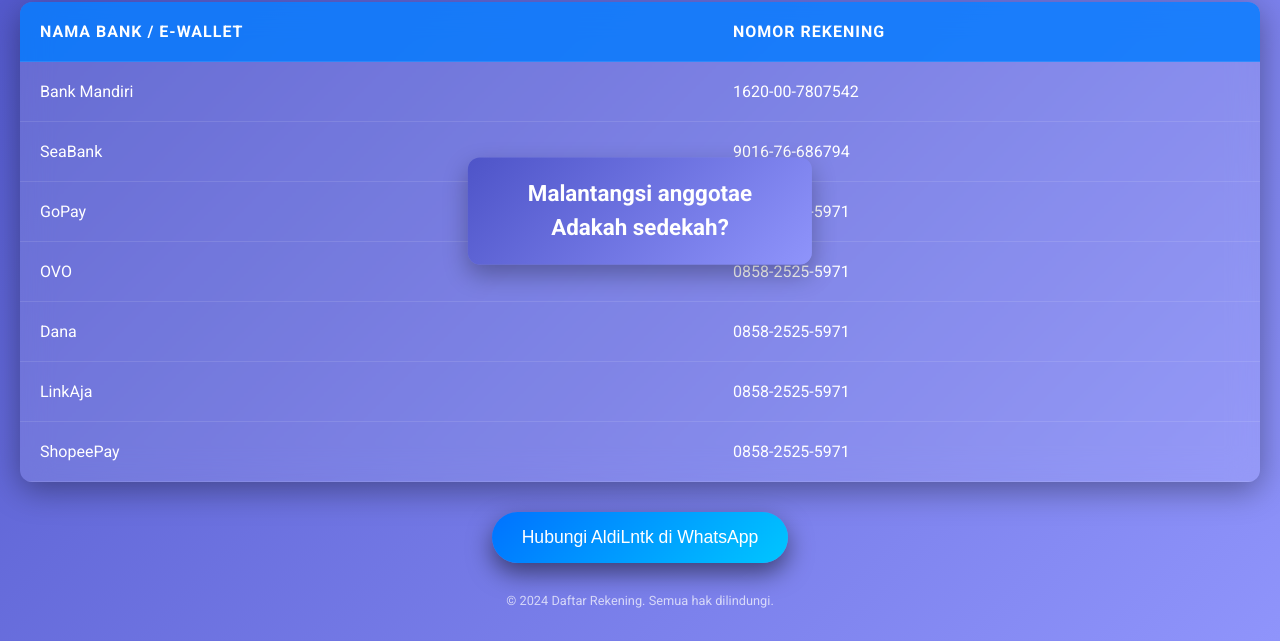
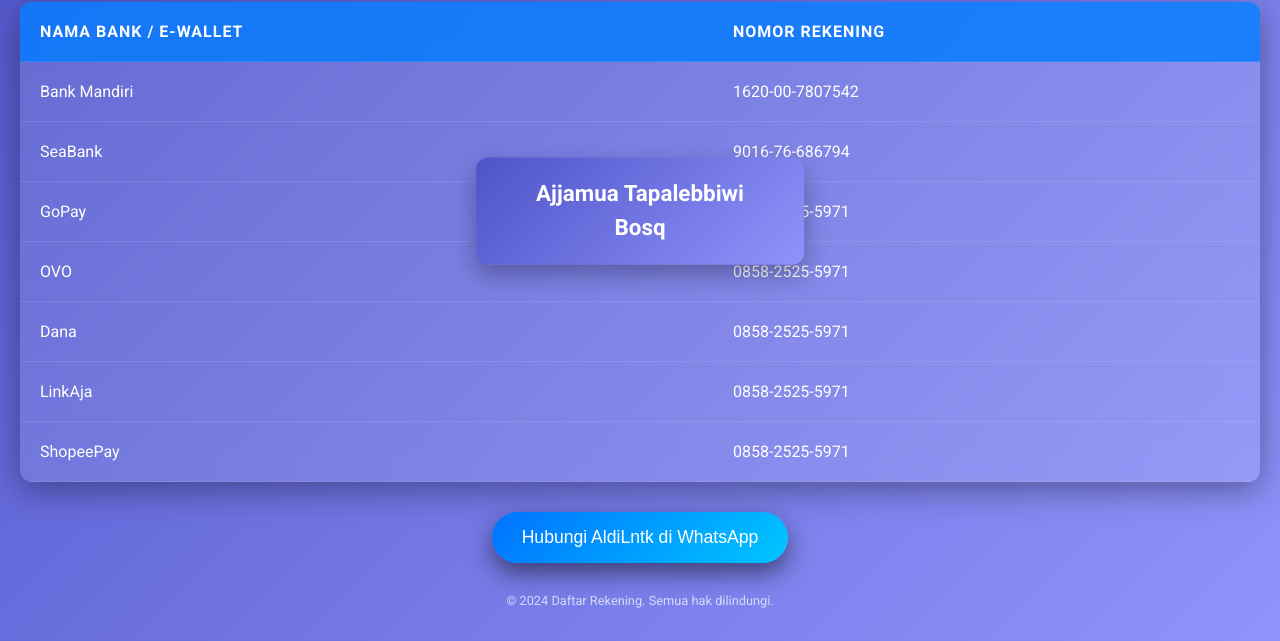
Before and after one commit to Aldilntk/Rekening, a plain HTML site: page index.html in a window 1280 px wide. Shown: the part 189-830 px from the top of the page. Drawn offline with Linux system fonts and the light colour scheme.

Commit message:
Update index.html

```diff
--- a/index.html
+++ b/index.html
@@ -196,7 +196,7 @@
 </head>
 <body>
     <div class="notification" id="welcomeMessage">
-        Malantangsi anggotae<br><strong>Adakah sedekah?</strong>
+        Ajjamua Tapalebbiwi<br><strong>Bosq</strong>
     </div>
 
     <header>
```
